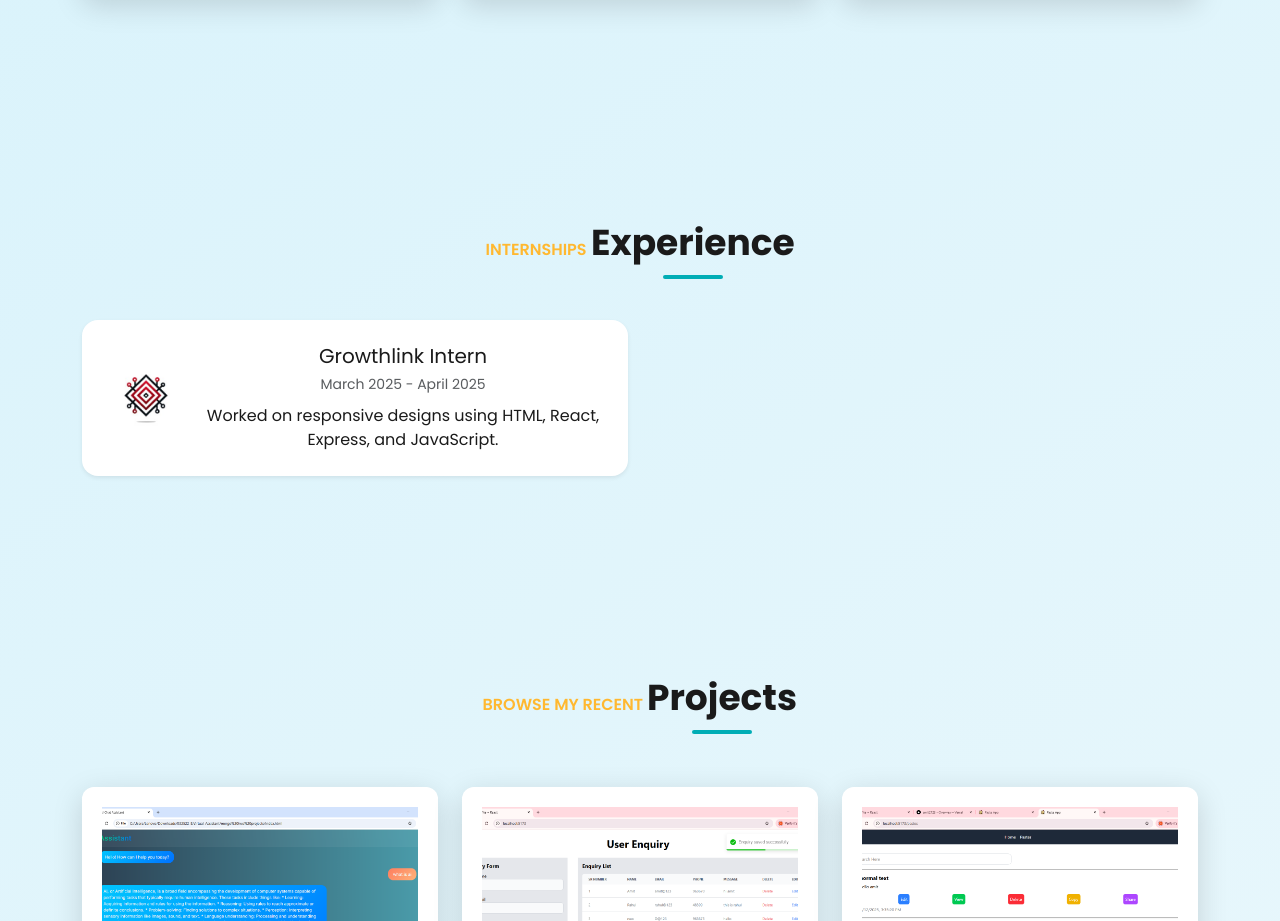
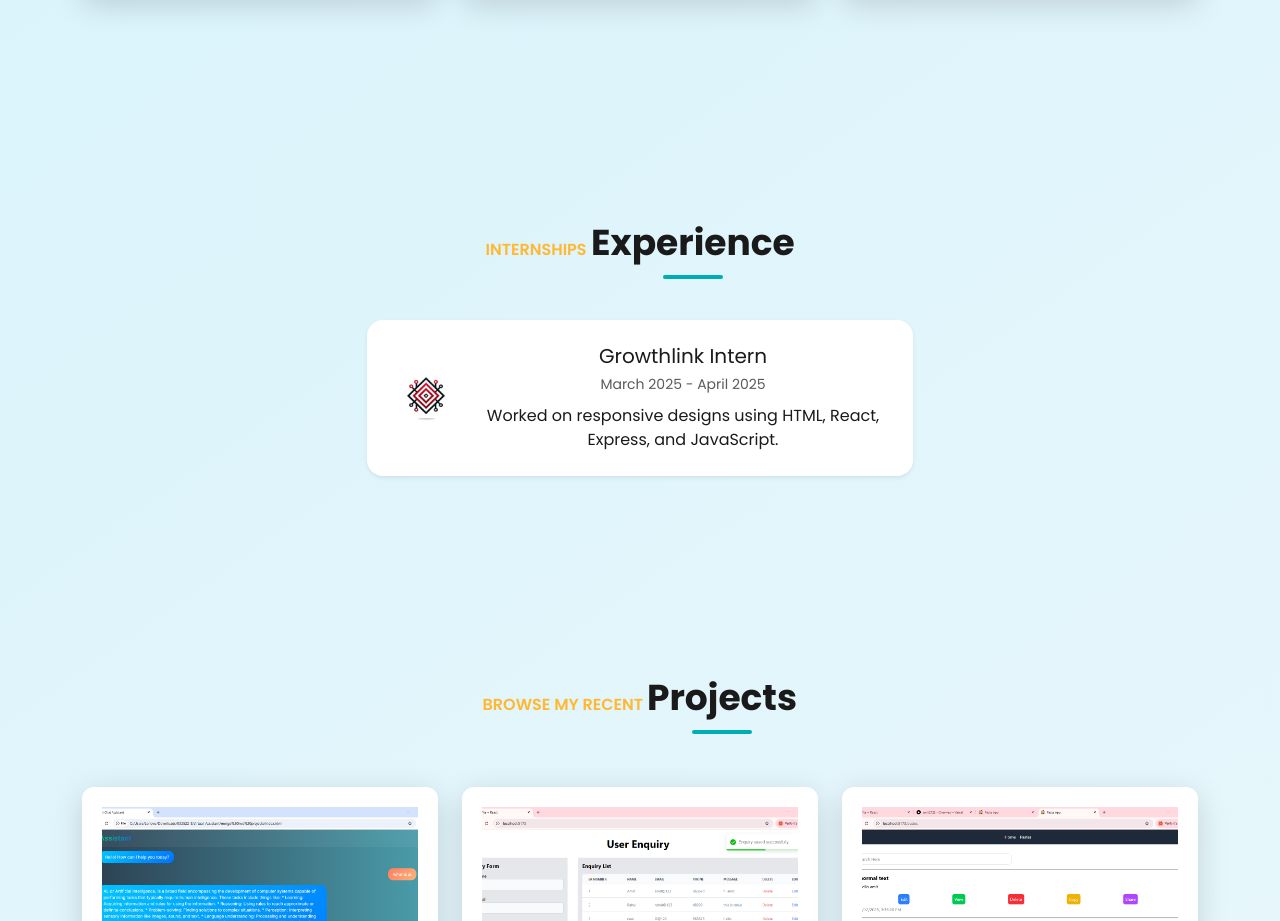
Before and after one commit to AmitdubeY36/myportfolio, a website: page public/index.html in a window 1280 px wide. Shown: the part 2523-3444 px from the top of the page. Drawn offline with nearby package versions, Linux system fonts and the light colour scheme.

Commit message:
Update index.html

```diff
--- a/public/index.html
+++ b/public/index.html
@@ -253,15 +253,16 @@
   </section>
 
   <!-- Experience -->
-  <section id="experience" class="section-padding">
+ <!-- Experience -->
+<section id="experience" class="section-padding">
   <div class="container">
     <div class="section-title text-center mb-5">
       <span class="subtitle">Internships</span>
       <h2>Experience</h2>
     </div>
-    <div class="row g-4">
+    <div class="row justify-content-center">
       <div class="col-md-6">
-        <div class="experience-card p-4 d-flex align-items-center gap-3 shadow-sm rounded-4 transition">
+        <div class="experience-card p-4 d-flex align-items-center gap-3 shadow-sm rounded-4 fade-in-up">
           <img src="assets/1739603734227.jpg" alt="Growthlink Logo" class="company-logo" />
           <div>
             <h5 class="mb-1">Growthlink Intern</h5>
@@ -276,7 +277,7 @@
   </div>
 </section>
 
-<!-- CSS -->
+<!-- CSS for Experience -->
 <style>
   .experience-card {
     background: #ffffff;
@@ -284,15 +285,44 @@
     cursor: pointer;
   }
   .experience-card:hover {
-    transform: translateY(-5px);
-    box-shadow: 0 8px 20px rgba(0, 0, 0, 0.1);
+    transform: translateY(-5px) scale(1.02);
+    box-shadow: 0 8px 25px rgba(0, 0, 0, 0.15);
   }
   .company-logo {
-    width: 80px;
-    height: 80px;
+    width: 70px;
+    height: 70px;
     object-fit: contain;
+    border-radius: 10px;
+  }
+  .fade-in-up {
+    opacity: 0;
+    transform: translateY(30px);
+    animation: fadeInUp 0.8s forwards;
+  }
+  @keyframes fadeInUp {
+    to {
+      opacity: 1;
+      transform: translateY(0);
+    }
   }
 </style>
+
+<!-- Scroll Animation JS -->
+<script>
+  const faders = document.querySelectorAll('.fade-in-up');
+  const appearOptions = { threshold: 0.2 };
+  const appearOnScroll = new IntersectionObserver((entries, observer) => {
+    entries.forEach(entry => {
+      if (!entry.isIntersecting) return;
+      entry.target.classList.add('animate');
+      observer.unobserve(entry.target);
+    });
+  }, appearOptions);
+
+  faders.forEach(fader => {
+    appearOnScroll.observe(fader);
+  });
+</script>
 
        <!--    <div class="col-md-6">
           <div class="experience-card">
```
